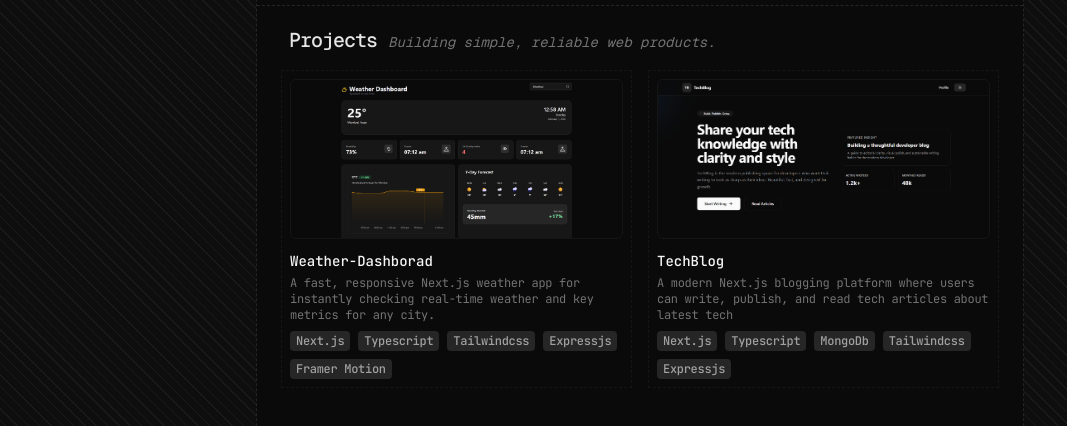
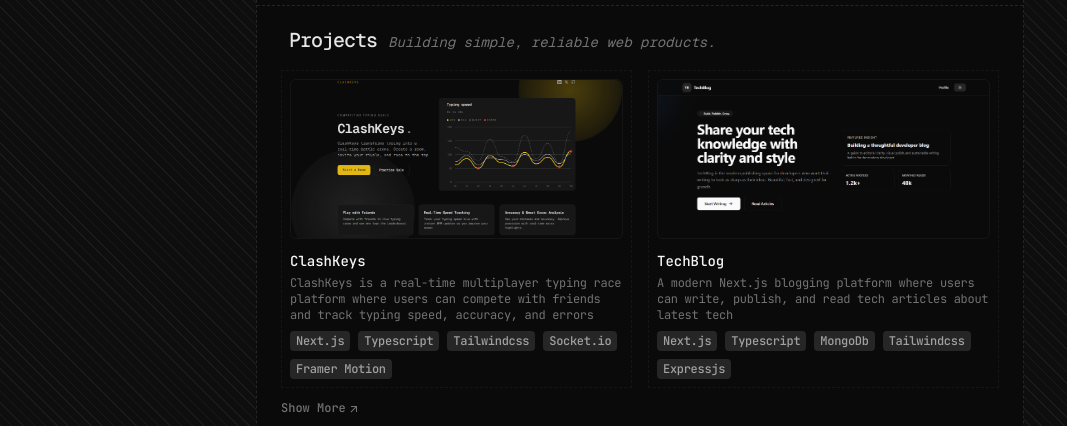
Before and after one commit to Aayush7105/portfolio, a Next.js app: page / in a window 1280 px wide. Shown: the part 526-952 px from the top of the page, without its empty margins (0-1067 px from the left). Built offline with nearby package versions, Linux system fonts and the light colour scheme; no server answers.

Commit message:
some minor changes

```diff
--- a/components/projectcard.tsx
+++ b/components/projectcard.tsx
@@ -15,13 +15,13 @@ interface ProjectProps {
   githubLink?: string;
   showStars?: boolean;
   stars?: number;
-  stack?: string[]; // ✅ added
+  stack?: string[];
 }
 
 const ProjectsGrid = ({ projects }: { projects: ProjectProps[] }) => {
   const [showAll, setShowAll] = useState(false);
 
-  const displayedProjects = showAll ? projects : projects.slice(0, 4);
+  const displayedProjects = showAll ? projects : projects.slice(0, 2);
 
   return (
     <div className="space-y-3">
@@ -31,7 +31,7 @@ const ProjectsGrid = ({ projects }: { projects: ProjectProps[] }) => {
         ))}
       </div>
 
-      {projects.length > 4 && (
+      {projects.length > 2 && (
         <div className="flex">
           <button
             onClick={() => setShowAll(!showAll)}
--- a/constants/index.ts
+++ b/constants/index.ts
@@ -1,12 +1,12 @@
 export const projectdata = [
   {
-    image: "/Project-1.png",
-    name: "Weather-Dashborad",
-    shortDesc: "A fast, responsive Next.js weather app for instantly checking real-time weather and key metrics for any city.",
-    LiveLink: "https://weather-dashboard-aayush.vercel.app/",
-    githubLink: "https://github.com/Aayush7105/weather-dashboard",
+    image: "/Project-clashkeys.png",
+    name: "ClashKeys",
+    shortDesc: "ClashKeys is a real-time multiplayer typing race platform where users can compete with friends and track typing speed, accuracy, and errors",
+    LiveLink: "https://clashkeys.aayushrawat.in/",
+    githubLink: "https://github.com/Aayush7105/clashkeys",
     showStars: false,
-    stack: ["Next.js", "Typescript", "Tailwindcss", "Expressjs", "Framer Motion"]
+    stack: ["Next.js", "Typescript", "Tailwindcss", "Socket.io", "Framer Motion"]
 
   },
   {
@@ -18,7 +18,15 @@ export const projectdata = [
     showStars: false,
     stack: ["Next.js", "Typescript", "MongoDb", "Tailwindcss", "Expressjs"]
   },
+  {
+    image: "/Project-1.png",
+    name: "Weather-Dashborad",
+    shortDesc: "A fast, responsive Next.js weather app for instantly checking real-time weather and key metrics for any city.",
+    LiveLink: "https://weather-dashboard-aayush.vercel.app/",
+    githubLink: "https://github.com/Aayush7105/weather-dashboard",
+    showStars: false,
+    stack: ["Next.js", "Typescript", "Tailwindcss", "Expressjs", "Framer Motion"]
 
-
+  },
 
 ];
```
Also changed, not shown: public/Project-clashkeys.png (added).
